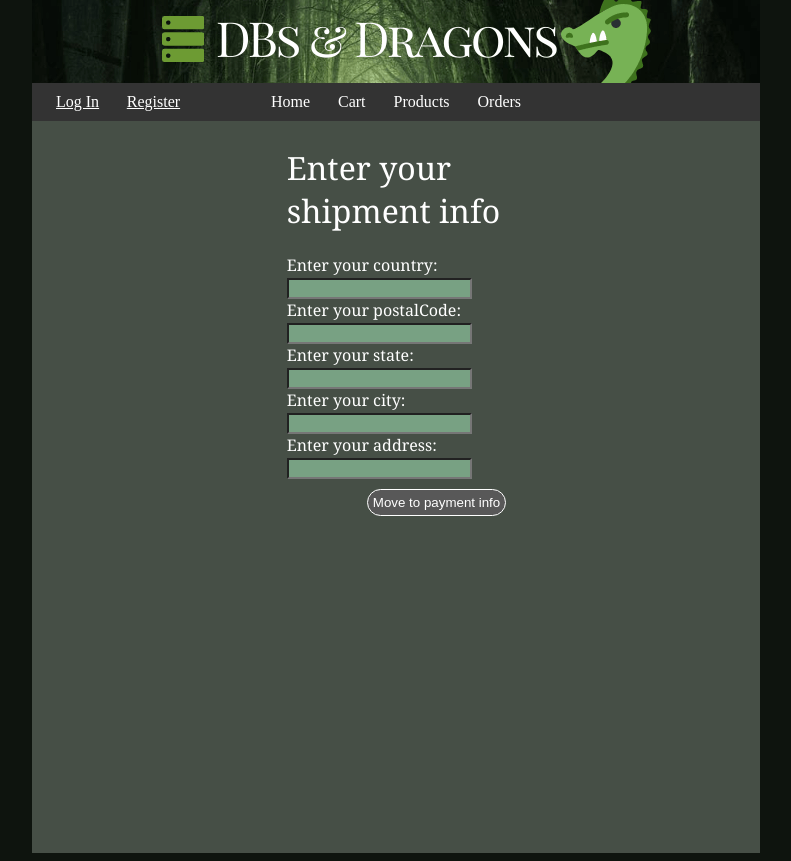
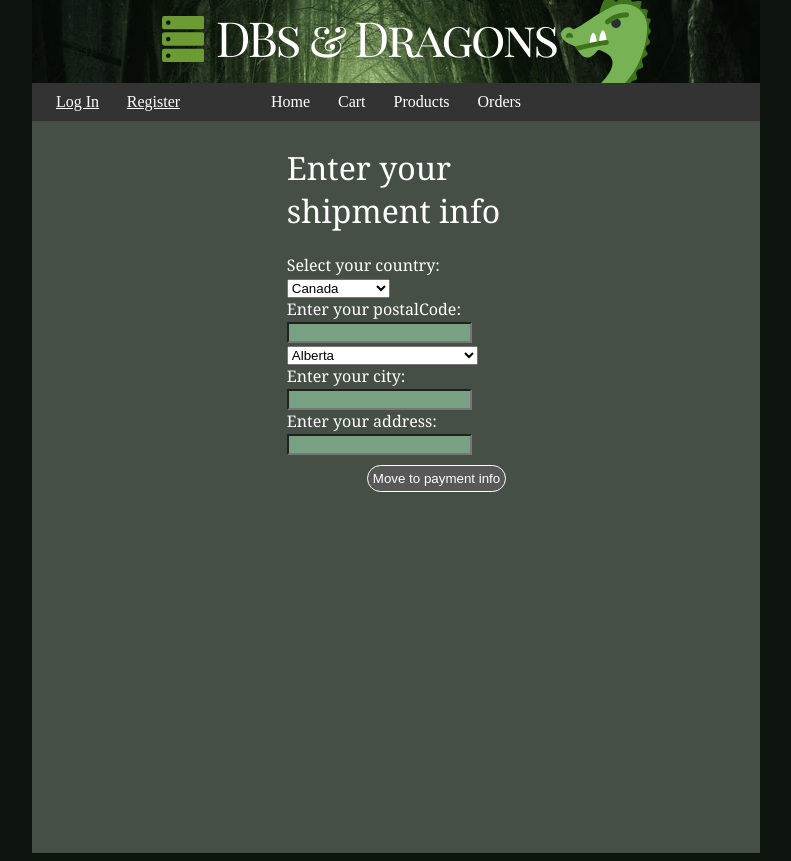
Before and after one commit to IvanIsCoding/DragonStore, a Node server app: template views/inputShipment.handlebars in a window 1280 px wide. Shown: the whole page, without its empty margins (244-1035 px from the left). Run offline with Node 20, Linux system fonts and the light colour scheme; the template is opened without the code that fills it, so the values that code supplies are empty; some libraries are stand-ins or nearby versions.

Commit message:
Finished validating and altered handlebars to have more logical inputs

```diff
--- a/models/validation.js
+++ b/models/validation.js
@@ -92,10 +92,7 @@ const validatePaymentMethod = (method) => {
 };
 
 const validateCardNumber = (number) => {
-    if(number.length == 10){
-        return !isNaN(number); // False for strings, true for numbers
-    }
-    return false;
+    return !isNaN(number); // False for strings, true for numbers
 }
 
 const validateExpiryDate = (date) => {
--- a/views/inputShipment.handlebars
+++ b/views/inputShipment.handlebars
@@ -8,11 +8,33 @@
 
     <h1>Enter your shipment info</h1>
     <form name="ShipmentInfo" method=post action="/validShipment">
-        Enter your country: <input type= "text" name="country">
-        Enter your postalCode: <input type= "text" name="postalCode">
-        Enter your state: <input type= "text" name="state">
-        Enter your city: <input type= "text" name="city">
-        Enter your address: <input type= "text" name="address">
+        Select your country:
+        <select size="1" name="country">
+		<option>Canada</option>
+        <option>United States</option>
+        </select><br>
+        Enter your postalCode: <input type= "text" name="postalCode"><br>
+        <select size="1" name="state">
+					<option>Alberta</option>
+					<option> British Columbia</option>
+					<option> Manitoba</option>
+					<option> New Brunswick</option>
+					<option> Newfoundland and Labrador</option>
+					<option> Nova Scotia</option>
+					<option> Ontario</option>
+					<option> Prince Edward Island</option>
+					<option> Québec</option>
+					<option> Saskatchewan</option>
+					<option> Northwest Territories</option>
+					<option> Nunavut</option>
+					<option> Yukon</option>
+					<option>California</option>
+					<option>Oregon</option>
+					<option>Washington</option>
+					<option>Other</option>
+        </select>
+        Enter your city: <input type= "text" name="city"><br>
+        Enter your address: <input type= "text" name="address"><br>
         <input class="submit" type="submit" name="submitShipment" value="Move to payment info">
     </form>
 </div>
```
Also changed, not shown: views/inputPayment.handlebars (+16 -2 lines).
